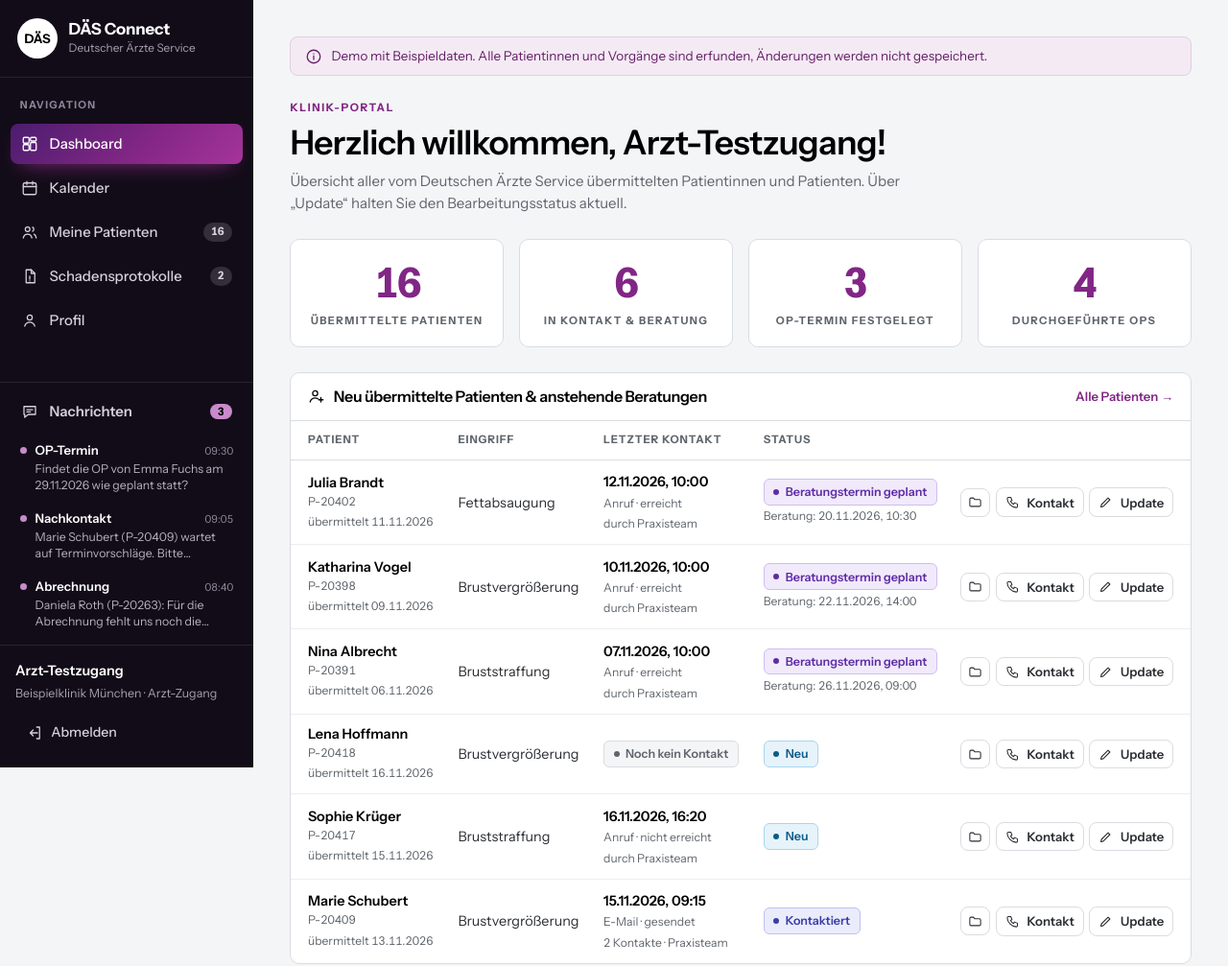
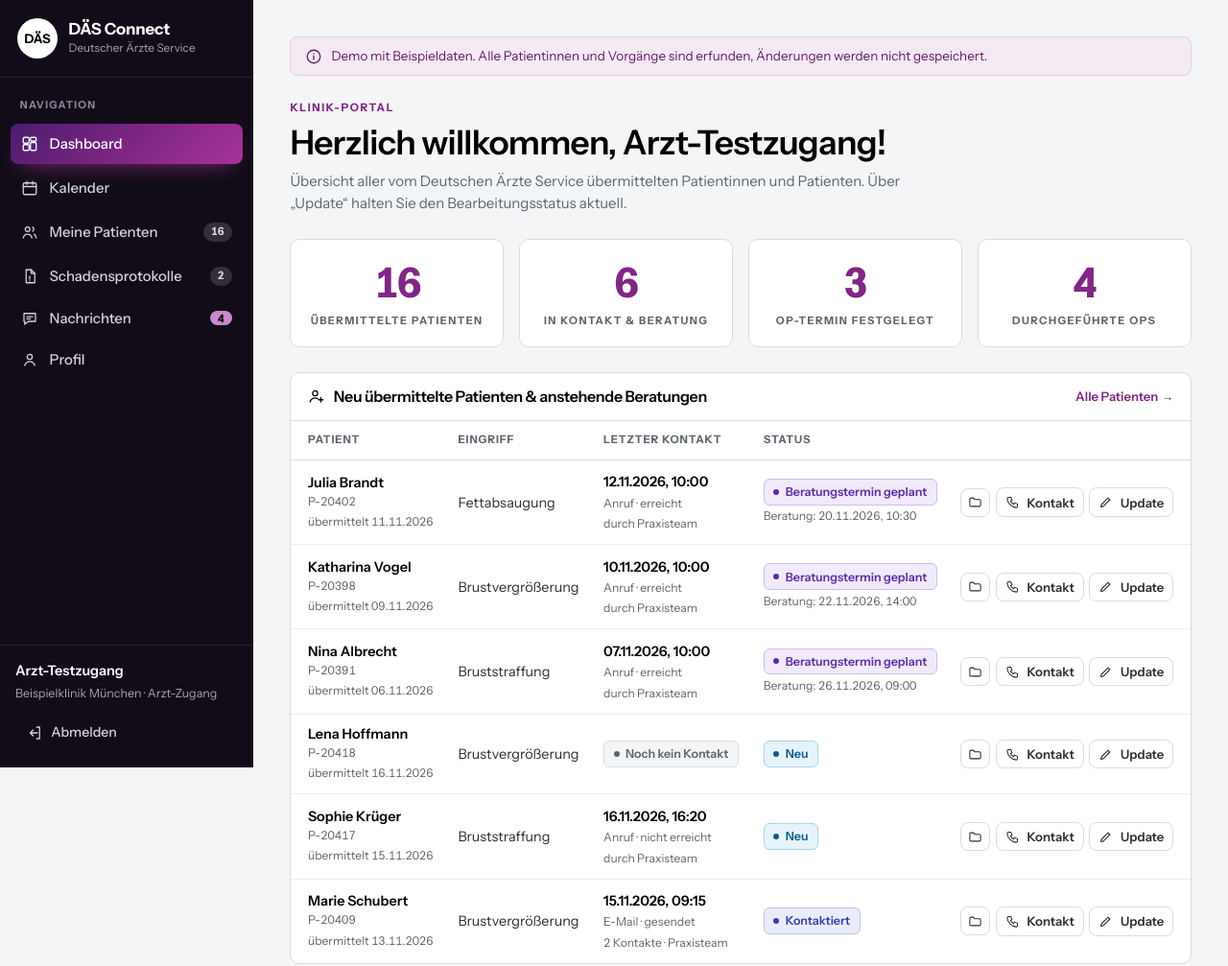
Before and after one commit to Polar-Marketing-GmbH/daes-demo, a plain HTML site: page partner-dashboard.html in a window 1280 px wide. Shown: the top 1007 px of the page at 96% size. Drawn offline with Linux system fonts and the light colour scheme.

Commit message:
DÄS Connect: Nachrichten als Navigationszeile mit Zähler, ohne Liste
Die Vorschau der einzelnen Nachrichten in der Seitenleiste entfällt. Links
steht nur noch „Nachrichten“ mit der Zahl der offenen Meldungen rechts.
Vierte Beispielnachricht zum Beratungstermin ergänzt.

Co-Authored-By: Claude Fable 5.2 <noreply@anthropic.com>

```diff
--- a/partner-dashboard.html
+++ b/partner-dashboard.html
@@ -388,26 +388,16 @@ dialog::backdrop{background:rgba(18,12,24,.55)}
 .pf-haupt input{width:18px;height:18px;margin:0;accent-color:var(--violett);flex:none}
 .prof-mobil{display:none}
 @media (max-width:640px){.pf-body{grid-template-columns:minmax(0,1fr)}}
-/* Nachrichten in der Seitenleiste */
-.side-chat{border-top:1px solid var(--leiste-linie);padding:.75rem .7rem .55rem;display:grid;gap:.3rem}
-.side-chat-kopf{display:flex;align-items:center;gap:.7rem;width:100%;padding:.55rem .7rem;border:0;border-radius:8px;background:none;color:var(--leiste-text);font:600 .93rem var(--text);cursor:pointer;text-align:left;transition:background .15s ease,color .15s ease}
-.side-chat-kopf:hover,.side-chat-kopf[aria-expanded="true"]{background:var(--leiste-aktiv);color:var(--weiss)}
-.side-chat-kopf .zahl{margin-left:auto;font-size:.72rem;font-weight:700;background:var(--violett-hell);color:var(--schwarz);border-radius:999px;padding:.05rem .5rem;font-variant-numeric:tabular-nums}
-.side-chat-liste{list-style:none;margin:0;padding:0;display:grid;gap:.1rem}
-.side-chat-liste button{width:100%;display:grid;grid-template-columns:7px minmax(0,1fr) auto;gap:.1rem .55rem;align-items:baseline;padding:.45rem .6rem;border:0;border-radius:8px;background:none;color:var(--leiste-text);font:inherit;text-align:left;cursor:pointer;transition:background .15s ease}
-.side-chat-liste button:hover{background:var(--leiste-aktiv)}
-.side-chat-liste .pkt{width:7px;height:7px;border-radius:50%;align-self:center}
-.side-chat-liste .neu .pkt{background:var(--violett-hell)}
-.side-chat-liste b{font-size:.82rem;font-weight:500;color:var(--leiste-text);overflow:hidden;text-overflow:ellipsis;white-space:nowrap}
-.side-chat-liste .neu b{font-weight:600;color:var(--weiss)}
-.side-chat-liste time{font-size:.7rem;color:#8F8499;font-variant-numeric:tabular-nums}
-.side-chat-liste .tx{grid-column:2/-1;font-size:.77rem;line-height:1.35;color:#B9B0C2;display:-webkit-box;-webkit-line-clamp:2;-webkit-box-orient:vertical;overflow:hidden}
+/* Nachrichten als Zeile in der Navigation, Zähler rechts */
+.nav .nav-chat{display:flex;align-items:center;gap:.7rem;width:100%;padding:.62rem .7rem;border:0;border-radius:8px;background:none;font:500 .93rem var(--text);color:var(--leiste-text);cursor:pointer;text-align:left;transition:background .15s ease,color .15s ease}
+.nav .nav-chat:hover,.nav .nav-chat[aria-expanded="true"]{background:var(--leiste-aktiv);color:var(--weiss)}
+.nav .nav-chat .zahl{background:var(--violett-hell);color:var(--schwarz)}
 @media (min-width:901px){
   .chat-fab{display:none}
   .chat{left:278px;right:auto;bottom:16px;height:min(580px,calc(100vh - 32px));height:min(580px,calc(100dvh - 32px))}
 }
 @media (max-width:900px){
-  .side-chat{display:none}
+  .nav .nav-chat{display:none}
   .nav a[data-view="profil"]{display:none}
   .side-foot{display:flex;align-items:center;gap:.2rem}
   .prof-mobil{display:inline-flex}
@@ -460,12 +450,9 @@ dialog::backdrop{background:rgba(18,12,24,.55)}
         <a href="#patienten/op" data-sub="op">OP-Termin festgelegt<span class="zahl" data-subzahl="op"></span></a>
       </div>
       <a href="#schadensprotokolle" data-view="schadensprotokolle"><svg class="ico" viewBox="0 0 24 24" aria-hidden="true"><path d="M7 3h7l5 5v13H7z"/><path d="M14 3v5h5M12 12v4M12 18.5h.01"/></svg><span class="lang">Schadensprotokolle</span><span class="kurz">Protokolle</span><span class="zahl" id="nav-zahl-sp"></span></a>
+      <button type="button" class="nav-chat" id="chat-seite" aria-expanded="false" aria-controls="chat"><svg class="ico" viewBox="0 0 24 24" aria-hidden="true"><path d="M4 5h16v11H10l-5 4v-4H4z"/><path d="M8 9.500h8M8 12.500h5"/></svg><span>Nachrichten</span><span class="zahl" id="chat-zahl-seite" aria-hidden="true"></span></button>
       <a href="#profil" data-view="profil"><svg class="ico" viewBox="0 0 24 24" aria-hidden="true"><circle cx="12" cy="8" r="3.500"/><path d="M5 20c1.200-3.600 3.800-5.500 7-5.500s5.800 1.900 7 5.500"/></svg><span>Profil</span></a>
     </nav>
-    <div class="side-chat">
-      <button type="button" class="side-chat-kopf" id="chat-seite" aria-expanded="false" aria-controls="chat"><svg class="ico" viewBox="0 0 24 24" aria-hidden="true"><path d="M4 5h16v11H10l-5 4v-4H4z"/><path d="M8 9.500h8M8 12.500h5"/></svg><span>Nachrichten</span><span class="zahl" id="chat-zahl-seite" aria-hidden="true"></span></button>
-      <ul class="side-chat-liste" id="chat-vorschau" aria-label="Neueste Nachrichten vom Deutschen Ärzte Service"></ul>
-    </div>
     <div class="side-foot">
       <div class="wer"><b id="wer">Arzt-Testzugang</b><span id="wer-klinik">Beispielklinik München · Arzt-Zugang</span></div>
       <a class="out prof-mobil" href="#profil" aria-label="Profil"><svg class="ico" viewBox="0 0 24 24" aria-hidden="true"><circle cx="12" cy="8" r="3.500"/><path d="M5 20c1.200-3.600 3.800-5.500 7-5.500s5.800 1.900 7 5.500"/></svg></a>
@@ -797,6 +784,7 @@ dialog::backdrop{background:rgba(18,12,24,.55)}
     <button type="button" data-chat="Die Schlussrechnung reiche ich heute nach.">Rechnung reiche ich nach</button>
     <button type="button" data-chat="Ich kontaktiere die Patientin heute noch einmal.">Kontaktiere die Patientin heute</button>
     <button type="button" data-chat="Ja, die OP findet wie geplant statt.">OP findet statt</button>
+    <button type="button" data-chat="Der Beratungstermin ist bestätigt.">Termin bestätigt</button>
   </div>
   <form class="chat-form" id="chat-form">
     <textarea id="chat-text" rows="1" aria-label="Nachricht an den Deutschen Ärzte Service" placeholder="Nachricht schreiben"></textarea>
@@ -1560,11 +1548,12 @@ dialog::backdrop{background:rgba(18,12,24,.55)}
   // ---------- Chat mit dem Deutschen Ärzte Service (angedeutet, Antworten sind Beispiele) ----------
   var chatOffen=false,chatT1,chatT2,chatVon=null;
   var chatLauf=(function(){
-    var a=finde('P-20263'),b=finde('P-20409'),c=finde('P-20351');
+    var a=finde('P-20263'),b=finde('P-20409'),c=finde('P-20351'),e=finde('P-20402');
     return [
       {von:'sie',titel:'Abrechnung',t:a.vor+' '+a.nach+' ('+a.id+'): Für die Abrechnung fehlt uns noch die Schlussrechnung der Klinik.',d:tag(0,8,40),neu:true},
       {von:'sie',titel:'Nachkontakt',t:b.vor+' '+b.nach+' ('+b.id+') wartet auf Terminvorschläge. Bitte kontaktieren Sie sie noch einmal.',d:tag(0,9,5),neu:true},
-      {von:'sie',titel:'OP-Termin',t:'Findet die OP von '+c.vor+' '+c.nach+' am '+datum(c.op)+' wie geplant statt?',d:tag(0,9,30),neu:true}
+      {von:'sie',titel:'OP-Termin',t:'Findet die OP von '+c.vor+' '+c.nach+' am '+datum(c.op)+' wie geplant statt?',d:tag(0,9,30),neu:true},
+      {von:'sie',titel:'Beratungstermin',t:'Bitte bestätigen Sie den Beratungstermin von '+e.vor+' '+e.nach+' am '+zeit(e.beratung)+' Uhr.',d:tag(0,10,15),neu:true}
     ];
   })();
   function chatZeit(d){return zwei(d.getHours())+':'+zwei(d.getMinutes());}
@@ -1578,9 +1567,6 @@ dialog::backdrop{background:rgba(18,12,24,.55)}
     var n=chatZahl(),txt=chatOffen?'Chat schließen':'Chat mit dem Deutschen Ärzte Service öffnen'+(n?', '+n+(n>1?' neue Nachrichten':' neue Nachricht'):'');
     var b=byId('chat-badge');b.hidden=!n;b.textContent=n;byId('chat-fab').setAttribute('aria-label',txt);
     var z=byId('chat-zahl-seite');z.hidden=!n;z.textContent=n;byId('chat-seite').setAttribute('aria-label','Nachrichten. '+txt);
-    var letzte=[];for(var i=chatLauf.length-1;i>=0&&letzte.length<3;i--)if(chatLauf[i].von==='sie')letzte.push(i);
-    byId('chat-vorschau').innerHTML=letzte.map(function(i){var m=chatLauf[i];
-      return '<li'+(m.neu?' class="neu"':'')+'><button type="button" data-chat-msg="'+i+'"><i class="pkt" aria-hidden="true"></i><b>'+esc(m.titel||'Antwort')+(m.neu?'<span class="sr-neu"> (neu)</span>':'')+'</b><time>'+chatZeit(m.d)+'</time><span class="tx">'+esc(m.t)+'</span></button></li>';}).join('');
   }
   function chatPlus(m){
     chatLauf.push(m);var tp=byId('chat-tippt');if(tp)tp.remove();
@@ -1600,6 +1586,7 @@ dialog::backdrop{background:rgba(18,12,24,.55)}
     var t=text.toLowerCase();
     if(/rechnung|abrechn/.test(t))return 'Danke. Sobald die Schlussrechnung da ist, schließen wir die Abrechnung ab.';
     if(/kontaktier|melde mich|anruf|rufe/.test(t))return 'Danke. Tragen Sie den Kontakt bitte kurz in der Akte ein, dann sehen wir ihn hier sofort.';
+    if(/beratungstermin|bestätigt/.test(t))return 'Danke, wir geben die Bestätigung an die Patientin weiter.';
     if(/\bop\b|operation|findet/.test(t))return 'Perfekt, danke für die Bestätigung. Wir vermerken den Termin als bestätigt.';
     if(/schaden|protokoll|revision/.test(t))return 'Danke, das Schadensprotokoll sehen wir bei uns. Wir prüfen die Unterlagen und melden uns hier, falls noch etwas fehlt.';
     if(/rückruf|zurück|telefon/.test(t))return 'Gern. Wir rufen Sie heute noch in der Praxis zurück.';
@@ -1619,7 +1606,6 @@ dialog::backdrop{background:rgba(18,12,24,.55)}
   }
   byId('chat-verlauf').innerHTML=chatLauf.map(chatZeile).join('');chatMarke();
   ['chat-fab','chat-seite'].forEach(function(id){byId(id).addEventListener('click',function(){chatVon=this;chatAuf(!chatOffen);});});
-  byId('chat-vorschau').addEventListener('click',function(ev){var b=ev.target.closest('[data-chat-msg]');if(b){chatVon=byId('chat-seite');chatAuf(true,+b.getAttribute('data-chat-msg'));}});
   byId('chat-zu').addEventListener('click',function(){chatAuf(false);});
   byId('chat').addEventListener('keydown',function(ev){if(ev.key==='Escape'){ev.stopPropagation();chatAuf(false);}});
   byId('chat-schnell').addEventListener('click',function(ev){var b=ev.target.closest('[data-chat]');if(b){chatSende(b.getAttribute('data-chat'));b.remove();if(!byId('chat-schnell').children.length)byId('chat-schnell').hidden=true;byId('chat-text').focus();}});
```
